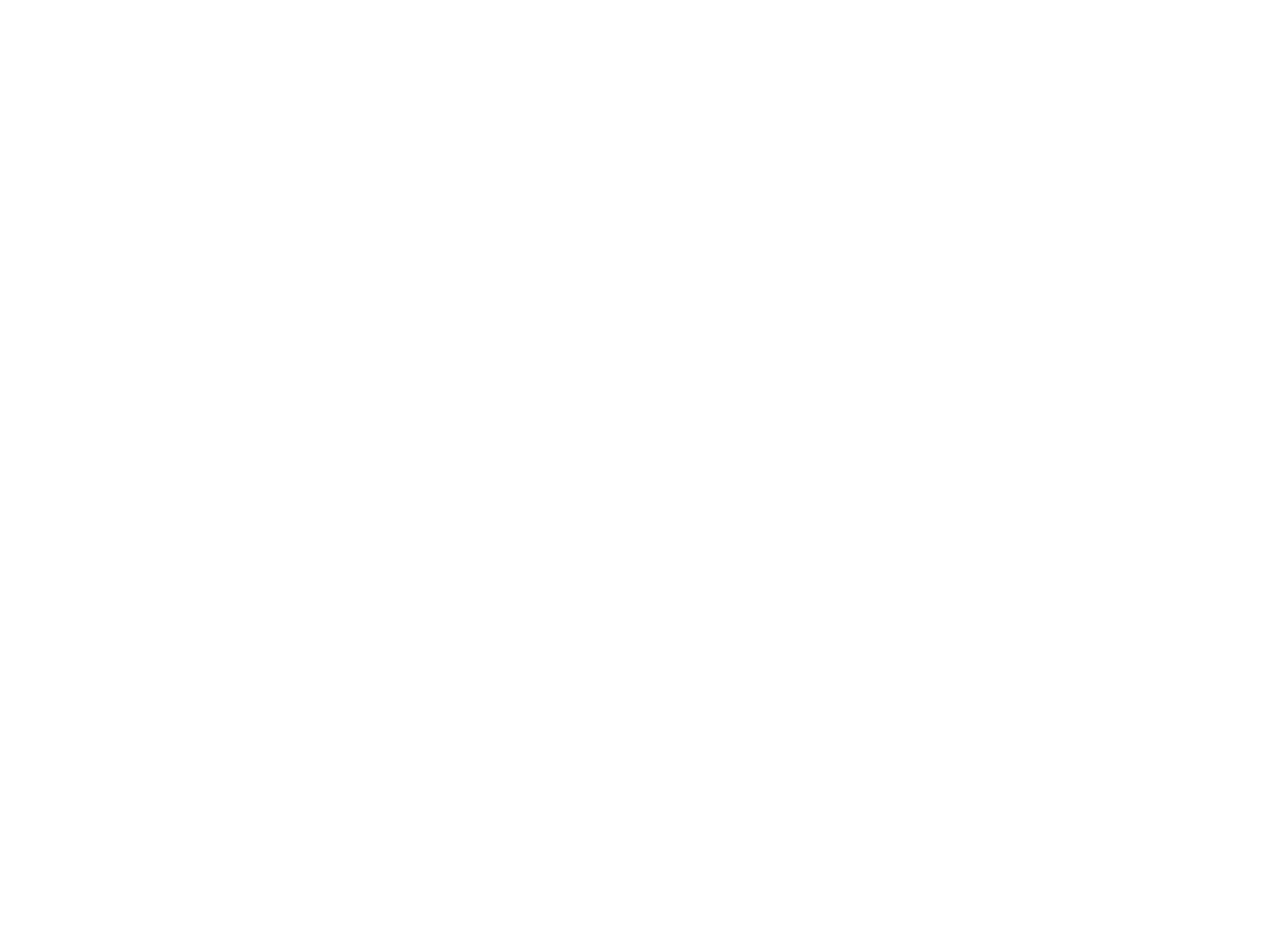
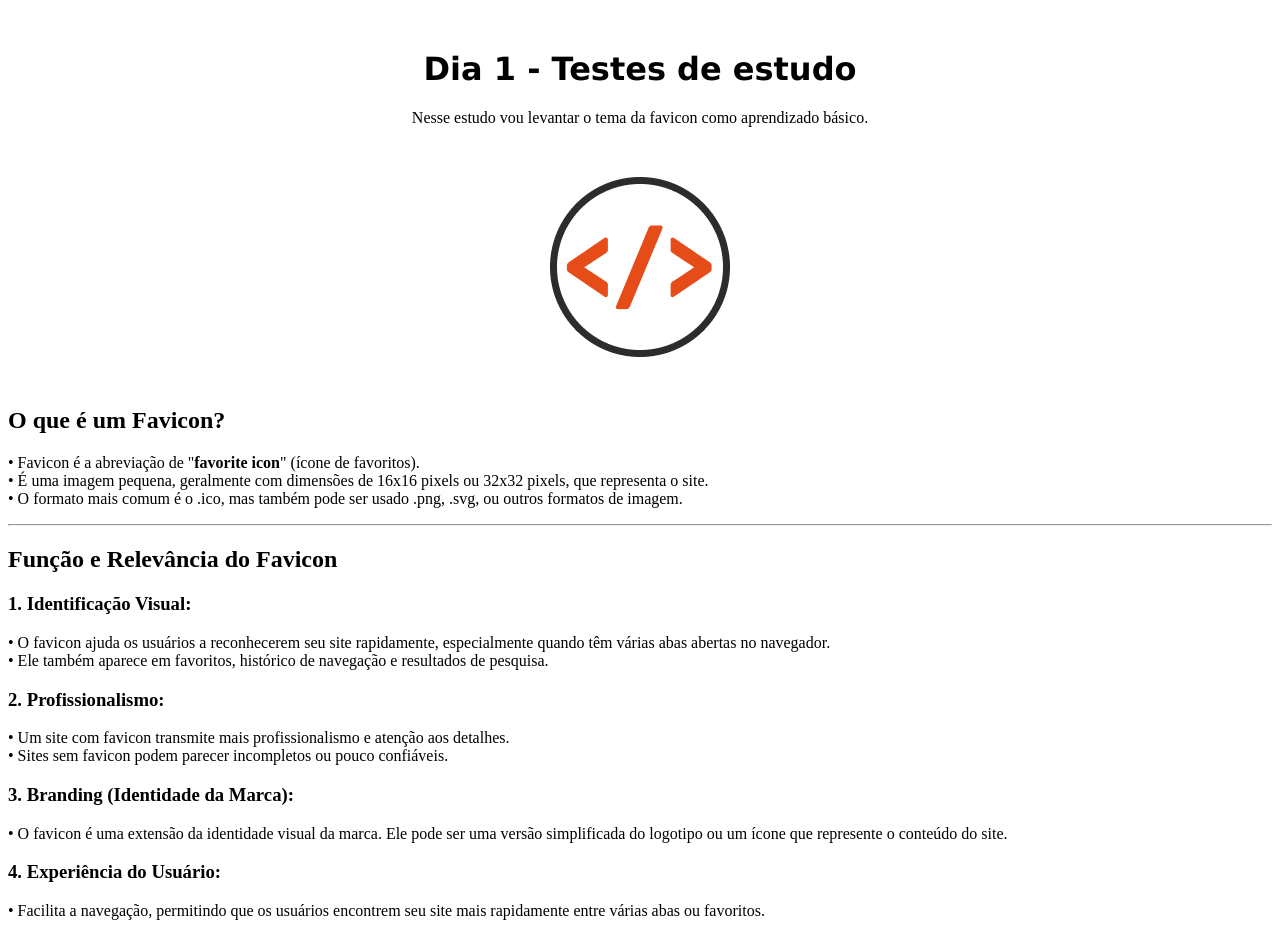
Before and after one commit to ElvisTGC-29/Front-end, a plain HTML site: page 1_HTML/index.html in a window 1280 px wide. Before the commit the page ends 800 px from the top, so only its background shows below. Drawn offline with Linux system fonts and the light colour scheme.

Commit message:
Estudo Dia 1

```diff
--- a/1_HTML/index.html
+++ b/1_HTML/index.html
@@ -4,9 +4,40 @@
     <meta charset="UTF-8">
     <meta name="viewport" content="width=device-width, initial-scale=1.0">
     <link rel="shortcut icon" href="./icons/favicon-32x32.png" type="image/png">
+    <link rel="stylesheet" href="../2_CSS/index.css">
     <title>Primeiro exercício</title>
 </head>
 <body>
-    <h1></h1>
+    <h1>Dia 1 - Testes de estudo</h1>
+        <p class="subp">Nesse estudo vou levantar o tema da favicon como aprendizado básico.</p>
+            <div class="favicom">
+                <img src="./img/favicon_html.png" alt="Favicom">
+            </div>
+
+    <h2>O que é um Favicon?</h2>
+        <p> &bull; Favicon é a abreviação de "<strong>favorite icon</strong>" (ícone de favoritos). <br>
+            &bull; É uma imagem pequena, geralmente com dimensões de 16x16 pixels ou 32x32 pixels, que representa o site. <br>
+            &bull; O formato mais comum é o .ico, mas também pode ser usado .png, .svg, ou outros formatos de imagem. <br>
+        </p>
+            <hr>
+    <h2>Função e Relevância do Favicon</h2>
+        <h3>1. Identificação Visual:</h3>
+            <p>
+                &bull; O favicon ajuda os usuários a reconhecerem seu site rapidamente, especialmente quando têm várias abas abertas no navegador. <br>
+                &bull; Ele também aparece em favoritos, histórico de navegação e resultados de pesquisa.
+            </p>
+        <h3>2. Profissionalismo:</h3>
+            <p>
+                &bull; Um site com favicon transmite mais profissionalismo e atenção aos detalhes. <br>
+                &bull; Sites sem favicon podem parecer incompletos ou pouco confiáveis.
+            </p>
+        <h3>3. Branding (Identidade da Marca):</h3>
+            <p>
+                &bull; O favicon é uma extensão da identidade visual da marca. Ele pode ser uma versão simplificada do logotipo ou um ícone que represente o conteúdo do site.
+            </p>
+        <h3>4. Experiência do Usuário:</h3>
+            <p>
+                &bull; Facilita a navegação, permitindo que os usuários encontrem seu site mais rapidamente entre várias abas ou favoritos.
+            </p>
 </body>
 </html>
--- a/2_CSS/index.css
+++ b/2_CSS/index.css
@@ -1 +1,18 @@
 @charset "UTF-8";
+
+h1 {
+    text-align: center;
+    font-family: 'Lucida Sans', 'Lucida Sans Regular', 'Lucida Grande', 'Lucida Sans Unicode', Geneva, Verdana, sans-serif;
+    margin-top: 50px;
+}
+
+.subp {
+    text-align: center;
+}
+
+img {
+    display: block;
+    margin: auto;
+    margin-top: 50px;
+    margin-bottom: 50px;
+}
```
Also changed, not shown: 1_HTML/page_1.html (+1 -0 lines), 1_HTML/img/favicon_html.png (added).
